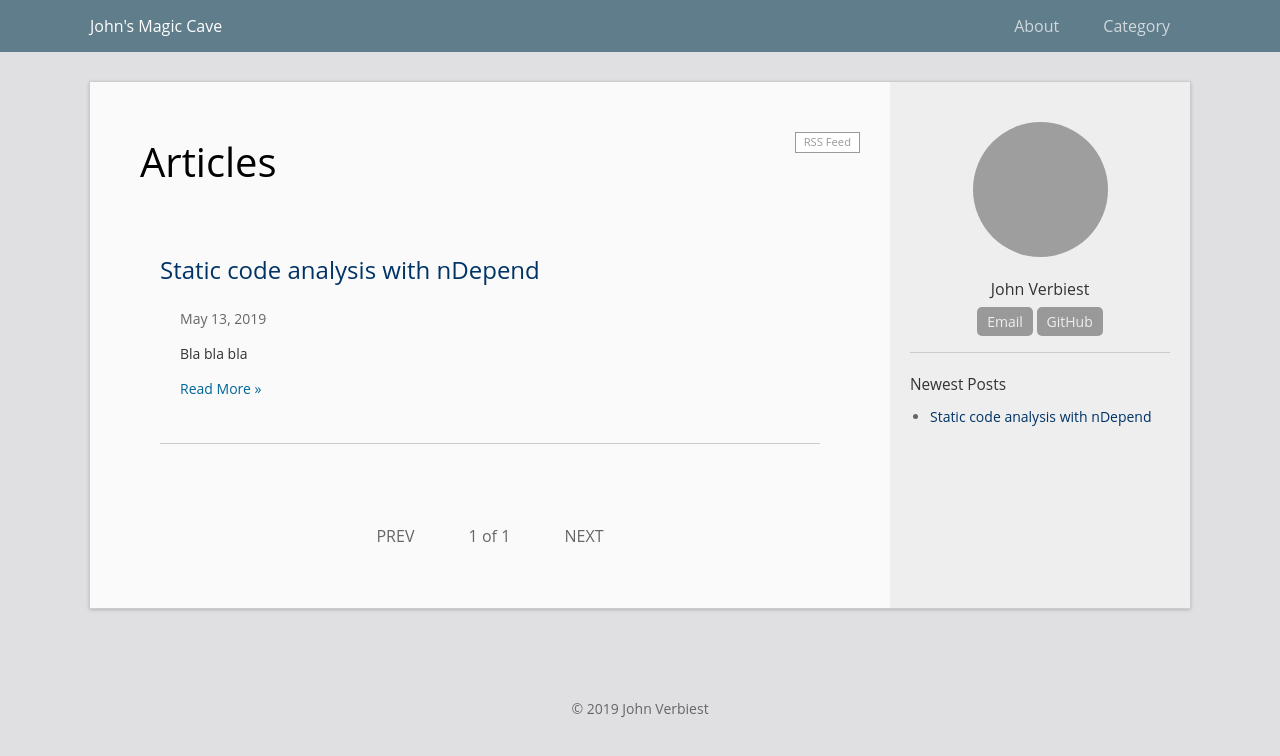
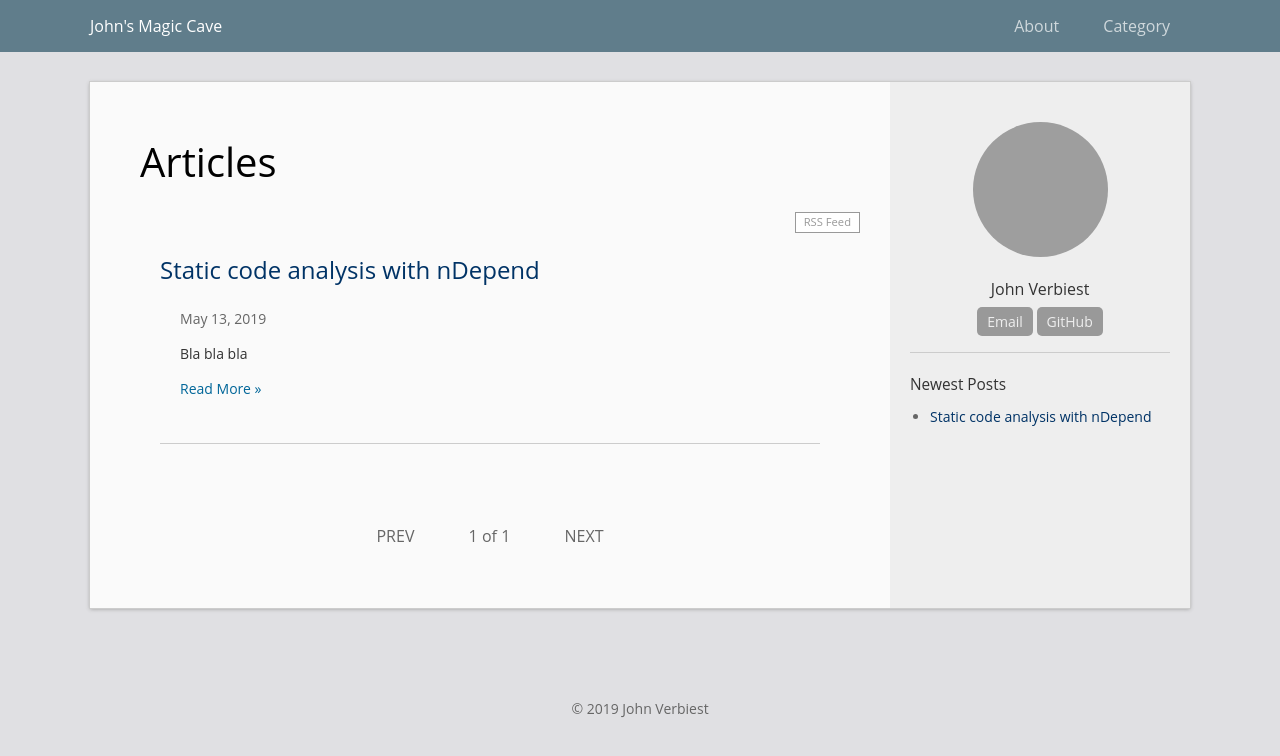
Before and after one commit to johnverbiest/Blog, a Jekyll site: the page built from index.html, in a window 1280 px wide. Shown: the top 756 px of the page. Built offline with Jekyll 4.4.1, drawn with Linux system fonts in a browser that asks for light colours; the list of posts is cut into pages by our own code; grey boxes are pictures that could not be loaded.

Commit message:
Small index page tweak

```diff
--- a/index.html
+++ b/index.html
@@ -3,9 +3,8 @@ layout: default
 ---
 
 <div class="home">
+  <h1 class="page-heading">Articles</h1>
   <a class="rss-link" href="{{ "/feed.xml" | prepend: site.baseurl }}">RSS Feed</a>
-  <h1 class="page-heading">Articles</h1>
-
   <ul class="post-list">
     {% for post in paginator.posts %}
       <li>
```
